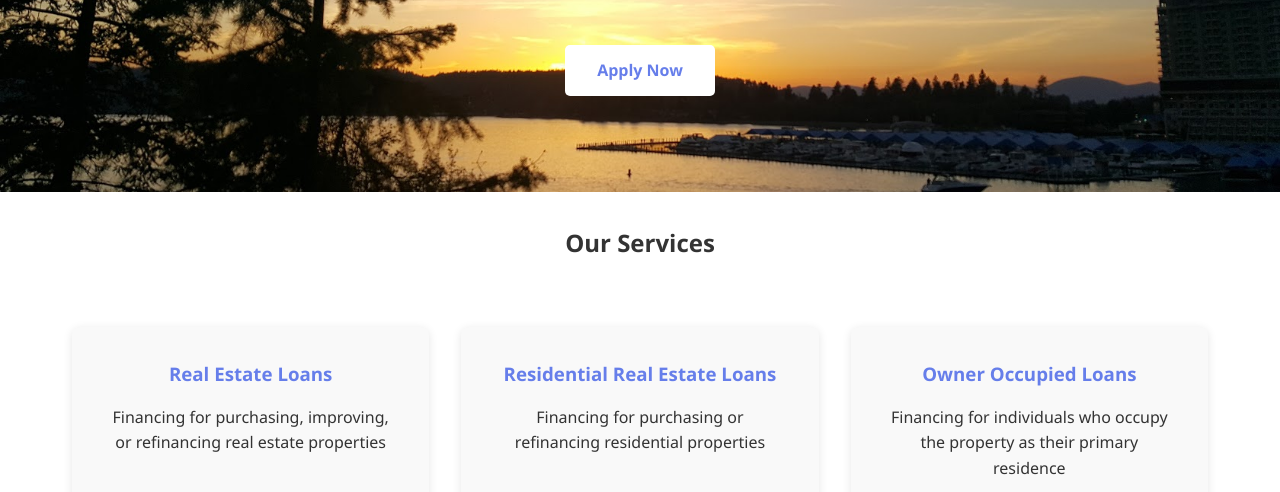
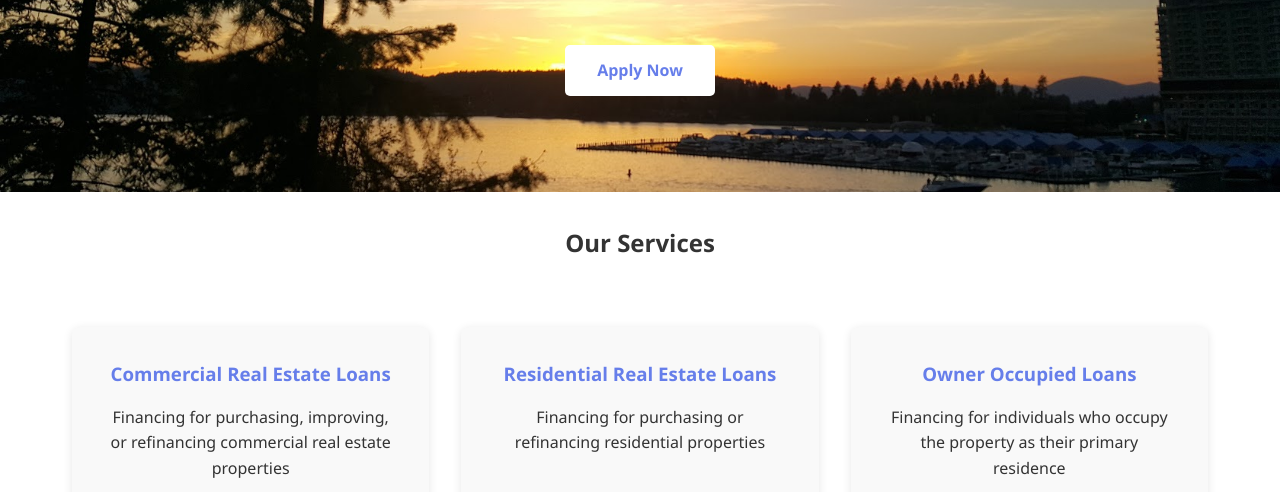
Before and after one commit to courtneyryann94-collab/CDAmoney, a plain HTML site: page index.html in a window 1280 px wide. Shown: the part 308-800 px from the top of the page. Drawn offline with Linux system fonts and the light colour scheme.

Commit message:
edit services section, add more details to the services offered, and adjust the navigation bar styling for better alignment and spacing.

```diff
--- a/index.html
+++ b/index.html
@@ -147,8 +147,8 @@
         <h2 style="text-align: center; margin-bottom: 3rem;">Our Services</h2>
         <div class="services">
             <div class="service-card">
-                <h3>Real Estate Loans</h3>
-                <p>Financing for purchasing, improving, or refinancing real estate properties</p>
+                <h3>Commercial Real Estate Loans</h3>
+                <p>Financing for purchasing, improving, or refinancing commercial real estate properties</p>
             </div>
             <div class="service-card">
                 <h3>Residential Real Estate Loans</h3>
```
